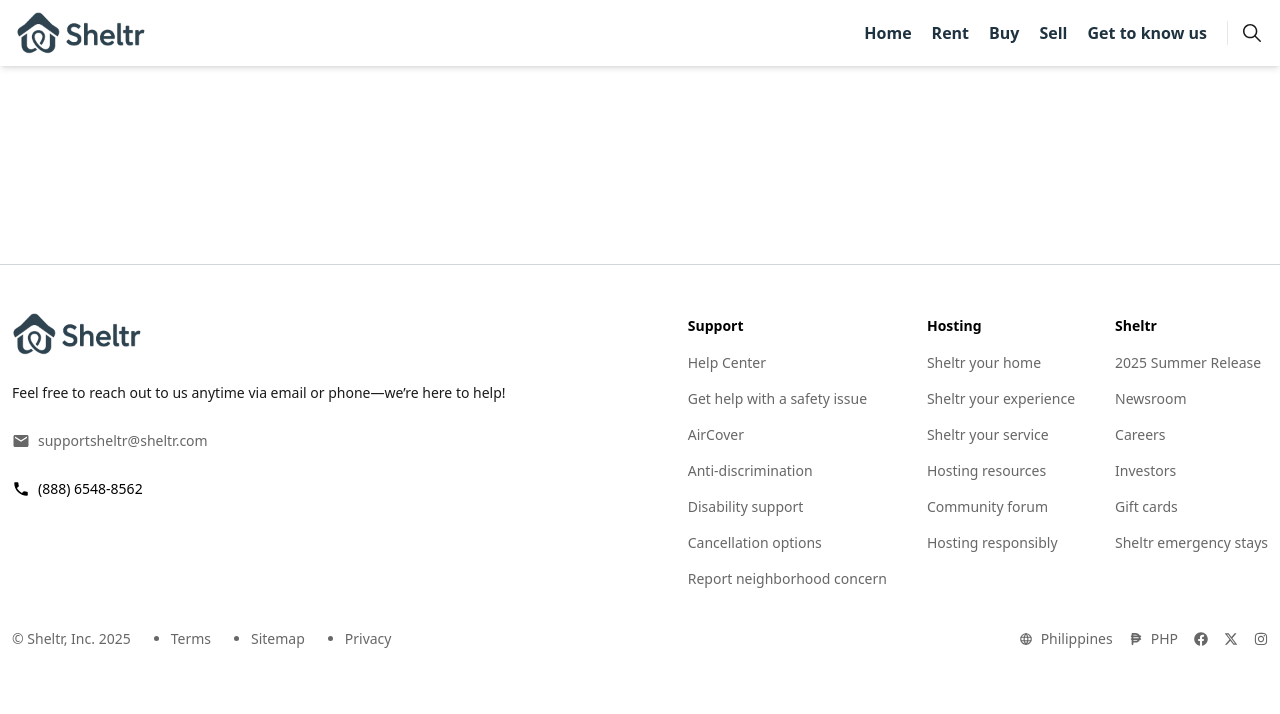
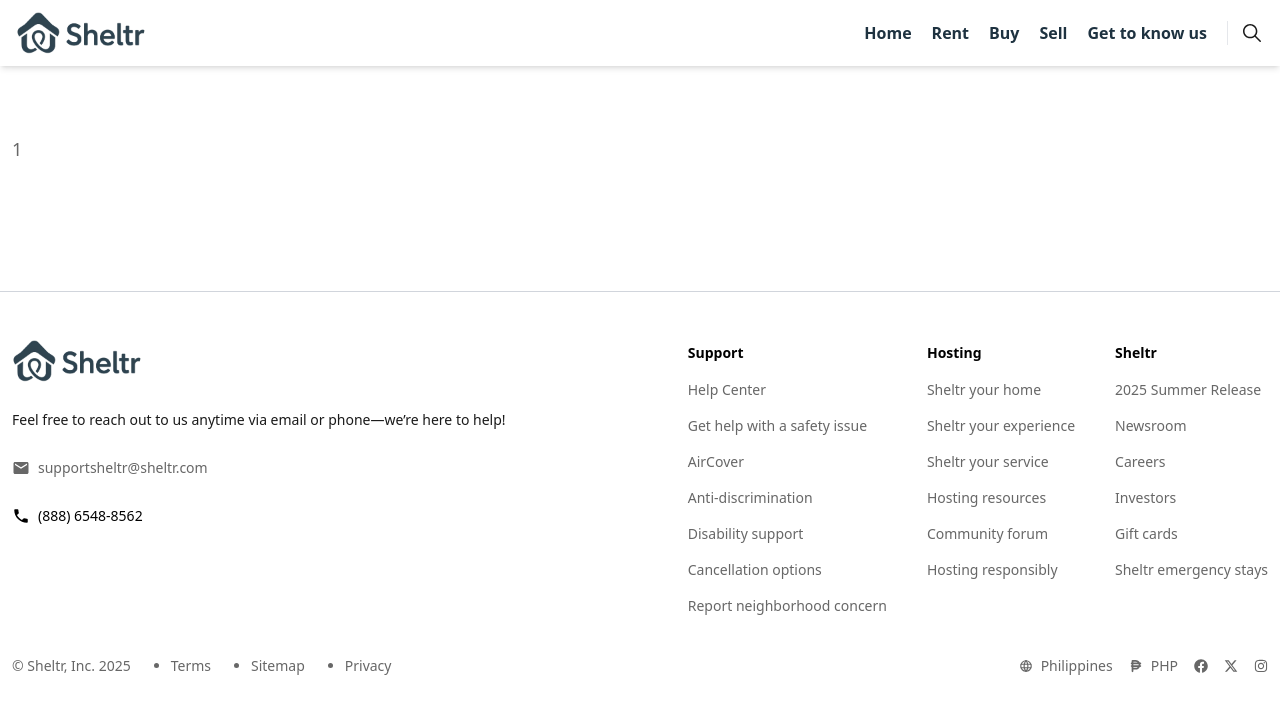
Before and after one commit to alonzojoe/sheltr, a React (Vite) app: page /rentals/1 in a window 1280 px wide. Shown: the top 714 px of the page. Built offline with nearby package versions, Linux system fonts and the light colour scheme.

Commit message:
implement useParams to get the slug type-safed. implement viewRentals using useQuery indicate key and fn pass the slug as arg in the viewRental api call

```diff
--- a/src/pages/RentalView.tsx
+++ b/src/pages/RentalView.tsx
@@ -1,8 +1,26 @@
+import { useParams } from "react-router-dom";
+import { useQuery } from "@tanstack/react-query";
+import { viewRental } from "@/services/api-calls/rentals";
 import Wrapper from "@/components/Containers/Wrapper";
+import { Navigate } from "react-router-dom";
+
+type Params = {
+  slug: string;
+};
+
 const RentalView = () => {
+  const { slug } = useParams<Params>();
+
+  if (!slug) return <Navigate to="/" />;
+
+  const { data, isFetching, error } = useQuery({
+    queryKey: ["rentals", slug],
+    queryFn: () => viewRental(slug),
+  });
+
   return (
     <div className="pt-20 lg:pt-32 ">
-      <Wrapper className="px-3 py-2"></Wrapper>
+      <Wrapper className="px-3 py-2">{slug}</Wrapper>
     </div>
   );
 };
```
